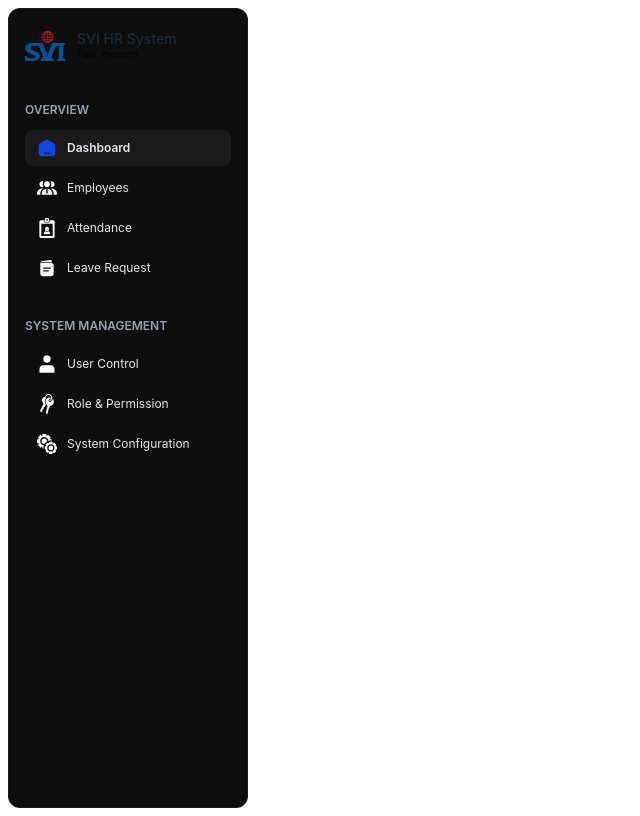
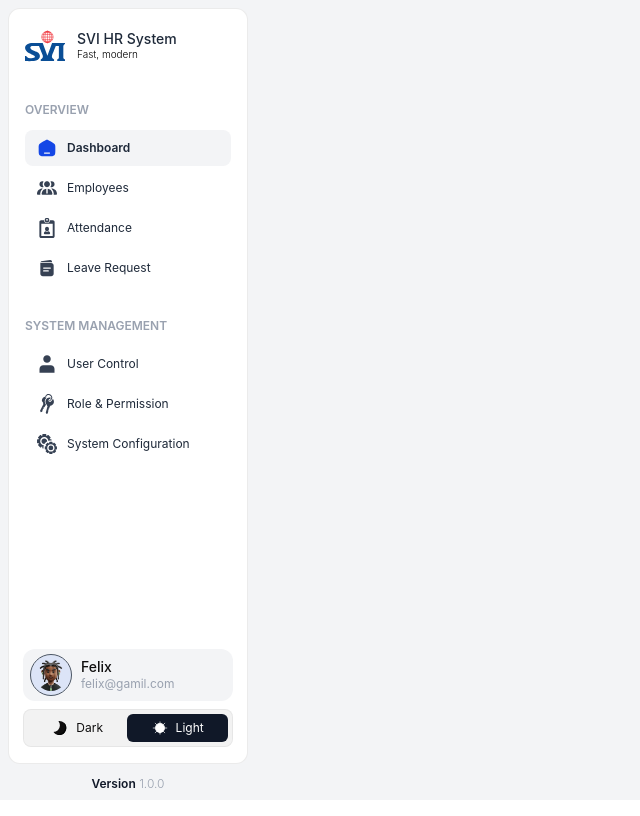
Before and after one commit to Lyheangdev/admin-ui-ecommerce, a Nuxt app: page / in a window 1280 px wide. Shown: the whole page, without its empty margins (0-640 px from the left). Built offline with nearby package versions, Linux system fonts and the light colour scheme.

Commit message:
adjust dark mode

```diff
--- a/app/app.vue
+++ b/app/app.vue
@@ -1,8 +1,8 @@
 <template>
   <main data-theme="light"
-    class="w-screen h-full bg-white dark:bg-black py-2 px-2 transition-colors duration-300 ease-out">
-    <nav
-      class="flex flex-col pt-5 px-4 bg-bg-secondary border border-white/5 w-[240px] max-w-[240px] rounded-xl h-[100dvh]">
+    class="flex w-screen h-screen bg-gray-100 dark:bg-black/90 py-2 px-2 transition-colors duration-300 ease-out m-0!">
+    <div class="flex flex-col gap-3 w-[240px] max-w-[240px]">
+      <nav class="relative grow flex flex-col pt-5 px-4 bg-white dark:bg-bg-secondary border border-black/8 dark:border-white/8 rounded-xl">
         <!-- Brand Logo -->
         <section>
           <div class="flex items-center gap-3 pb-5">
@@ -21,10 +21,10 @@
             <NuxtLink v-for="m in featureMenu" :key="m.name" :href="m.route">
               <li
                 class="cursor-pointer w-full rounded-lg py-2 px-3 flex items-center gap-2.5 hover:bg-white/10 duration-300 ease-out"
-              :class="{ 'bg-white/5': m.route.toLowerCase() == route.path.toLowerCase() }">
-              <component :is="m.icon" class="size-5! text-white"
+                :class="{ 'bg-gray-100 dark:bg-white/5': m.route.toLowerCase() == route.path.toLowerCase() }">
+                <component :is="m.icon" class="size-5! text-gray-700 dark:text-white"
                   :class="{ 'text-blue-700!': m.route.toLowerCase() == route.path.toLowerCase() }" />
-              <span class="text-xs font-normal text-gray-200 leading-snug"
+                <span class="text-xs font-normal text-gray-800 dark:text-gray-200 leading-snug"
                   :class="{ 'font-semibold': m.route.toLowerCase() == route.path.toLowerCase() }">{{ capitalize(m.name)
                   }}</span>
               </li>
@@ -39,18 +39,50 @@
             <NuxtLink v-for="m in systemMenu" :key="m.name" :href="m.route">
               <li
                 class="cursor-pointer w-full rounded-lg py-2 px-3 flex items-center gap-2.5 hover:bg-white/10 duration-300 ease-out"
-              :class="{ 'bg-white/5': m.route.toLowerCase() == route.path.toLowerCase() }">
-              <component :is="m.icon" class="size-5! text-white"
+                :class="{ 'bg-gray-100 dark:bg-white/5': m.route.toLowerCase() == route.path.toLowerCase() }">
+                <component :is="m.icon" class="size-5! text-gray-700 dark:text-white"
                   :class="{ 'text-blue-700!': m.route.toLowerCase() == route.path.toLowerCase() }" />
-              <span class="text-xs font-normal text-gray-200 leading-snug"
+                <span class="text-xs font-normal text-gray-800 dark:text-gray-200 leading-snug"
                   :class="{ 'font-semibold': m.route.toLowerCase() == route.path.toLowerCase() }">{{ capitalize(m.name)
                   }}</span>
               </li>
             </NuxtLink>
           </ul>
         </section>
+
+        <div class="absolute inset-x-0 bottom-4 mx-3.5">
+          <div class="py-1.5 px-2 bg-gray-100 dark:bg-white/5 rounded-xl flex items-center gap-2.5">
+            <div class="relative size-10 p-1 bg-blue-600/10 rounded-full outline outline-gray-600">
+              <NuxtImg src="/images/avatar.png" class="size-full object-cover rounded-full" />
+            </div>
+            <div>
+              <h5 class="text-sm leading-snug text-bg-secondary dark:text-gray-50 font-medium">Felix</h5>
+              <p class="text-xs leading-snug text-gray-400">felix@gamil.com</p>
+            </div>
+          </div>
+
+          <div class="bg-black/5 dark:bg-white/15 rounded-lg p-1 mt-2 border border-black/5 dark:border-white/10 flex items-center">
+            <button class="cursor-pointer grow shrink-0 flex items-center justify-center gap-2 rounded-md px-1 py-1.5"
+              :class="{ 'bg-white': themeMode === 'dark' }" @click.stop="handleToggleTheme">
+              <IconDark class="size-4! text-bg-secondary dark:text-white" :class="{ 'text-white dark:text-bg-secondary!': themeMode === 'dark' }" />
+              <span class="text-xs text-bg-secondary dark:text-white" :class="{ 'text-white dark:text-bg-secondary!': themeMode === 'dark' }">
+                 Dark
+              </span>
+            </button>
+
+            <button class="cursor-pointer grow shrink-0 flex items-center justify-center gap-2 rounded-md px-1 py-1.5"
+              :class="{ 'bg-gray-900 dark:bg-white': themeMode === 'light' }" @click.stop="handleToggleTheme">
+              <IconLight class="size-4! text-bg-secondary dark:text-white" :class="{ 'text-white dark:text-bg-secondary!': themeMode === 'light' }" />
+              <span class="text-xs text-bg-secondary dark:text-white" :class="{ 'text-white dark:text-bg-secondary!': themeMode === 'light' }">Light</span>
+            </button>
+          </div>
+        </div>
       </nav>
-
+      <div class="px-4 flex justify-center items-center">
+        <p class="text-xs text-gray-900 dark:text-gray-50"><span class="font-semibold">Version</span> <span
+            class="font-light text-gray-400">1.0.0</span></p>
+      </div>
+    </div>
     <!-- <button class="py-1 px-2 rounded-lg cursor-pointer bg-amber-500/15 dark:bg-amber-500/10 flex items-center gap-2" @click="handleToggleTheme">
         <IconLight v-if="themeMode=='light'" class="stroke-amber-500 dark:stroke-white text-transparent size-6!" />
         <IconDark v-else class="size-6! text-white" />
--- a/nuxt.config.ts
+++ b/nuxt.config.ts
@@ -8,8 +8,7 @@ export default defineNuxtConfig({
   vite: {
     plugins : [tailwindcss()]
   },
-
-  modules: ['nuxt-svgo'],
+  modules: ['nuxt-svgo', '@nuxt/image'],
   svgo : {
     dts: true,
     autoImportPath: false,
--- a/package.json
+++ b/package.json
@@ -10,6 +10,7 @@
     "postinstall": "nuxt prepare"
   },
   "dependencies": {
+    "@nuxt/image": "2.0.0",
     "@tailwindcss/vite": "^4.3.1",
     "nuxt": "^4.4.8",
     "nuxt-svgo": "5.3.0",
```
Also changed, not shown: public/images/avatar.png (added), 1 other file (tests, documents, lock files or other folders). Lines whose indentation alone changed are shown as unchanged.
